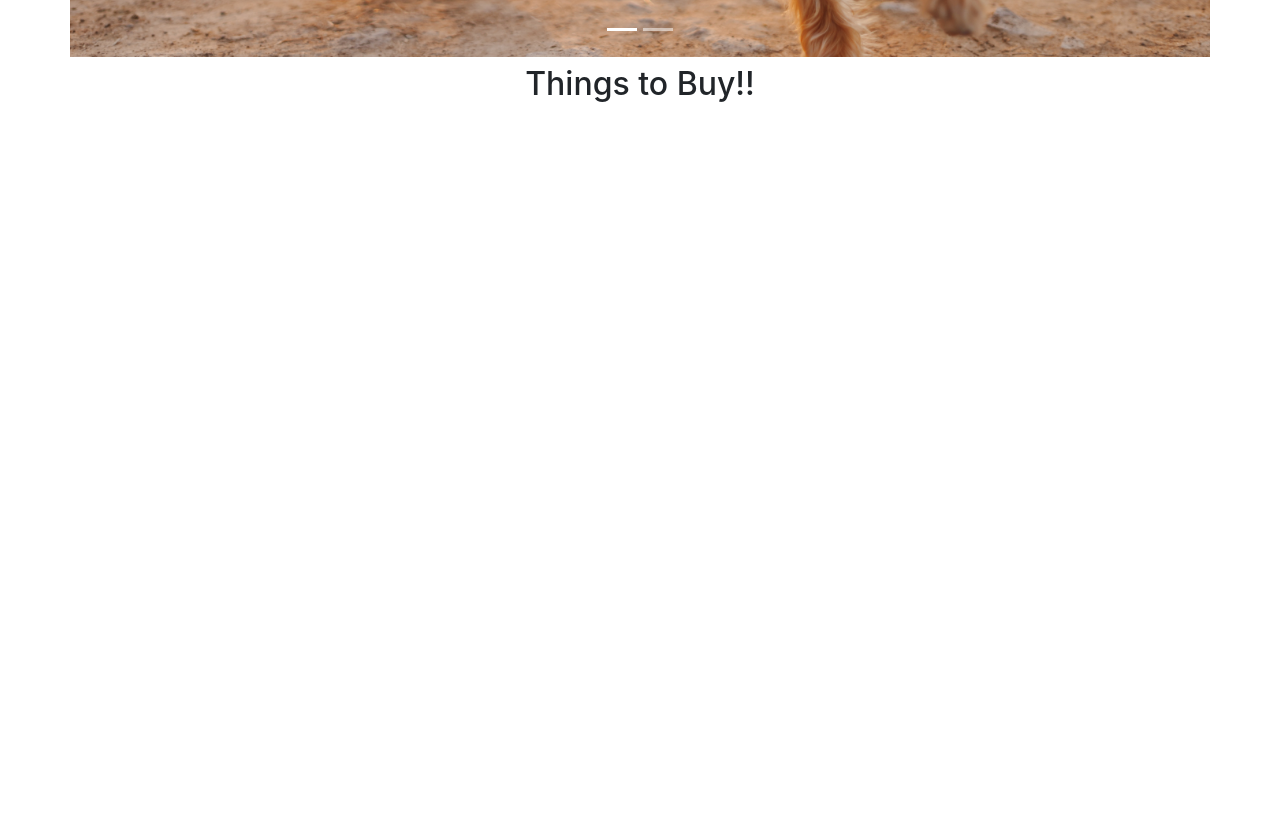
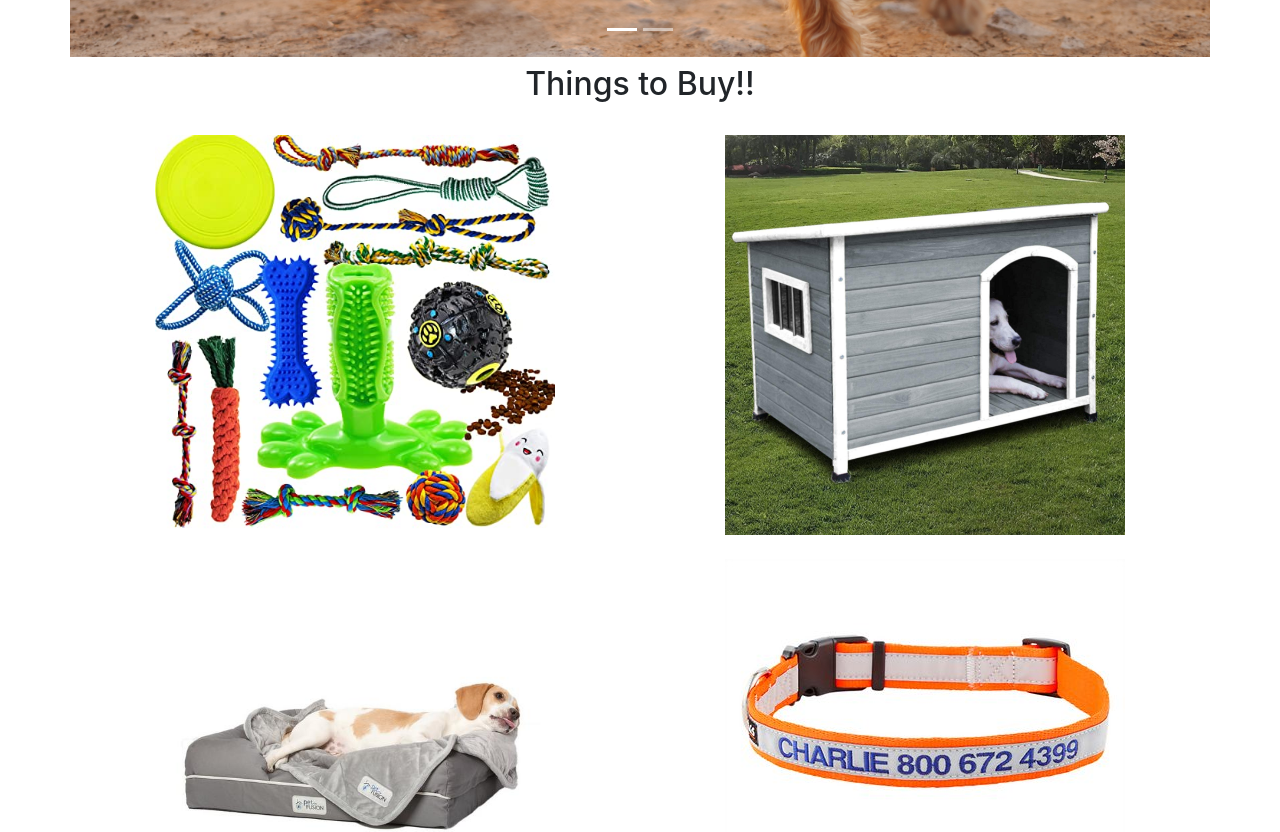
Before and after one commit to jvpink200/react-dog-adoption, a React (Create React App) app: page / in a window 1280 px wide. Shown: the part 760-1592 px from the top of the page. Before the commit the page ends 871 px from the top, so only its background shows below. Built offline with nearby package versions, Linux system fonts and the light colour scheme; the HTML template or start-up script is replaced by a standard one.

Commit message:
added styling and Things to Buy Component

```diff
--- a/src/App.css
+++ b/src/App.css
@@ -36,3 +36,7 @@
     transform: rotate(360deg);
   }
 }
+
+.nav-link-item{
+  text-decoration: none !important;
+}
--- a/src/App.js
+++ b/src/App.js
@@ -1,5 +1,5 @@
 import React, { Component } from 'react';
-import { Navbar, NavbarBrand } from 'reactstrap';
+import { Navbar, NavbarBrand, NavItem, NavLink} from 'reactstrap';
 import Dogcarousel from './components/CarouselComponent';
 import BuyItems from './components/ThingsToBuyComponent.js';
 import './App.css';
@@ -11,6 +11,7 @@ class App extends Component {
         <Navbar dark color="info">
           <div className="container">
             <NavbarBrand href="/">Aero Swift Adoption</NavbarBrand>
+            <NavLink href="#home" color="faded" light>Home</NavLink>
           </div>
         </Navbar>
         <Dogcarousel />
--- a/src/components/ThingsToBuyComponent.js
+++ b/src/components/ThingsToBuyComponent.js
@@ -1,10 +1,48 @@
 import React, { Component } from 'react';
+import './styling.css';
+class BuyItems extends Component {
+    constructor(props) {
+        super(props);
+        this.state = {
+            dogs: [
+                {
+                    id:0,
+                    image: 'assets/images/dog_toys.jpg',
+                    altText: 'dog toys'
+                },
+                {
+                    id:1,
+                    image: 'assets/images/dog_house.jpg',
+                    altText: 'dog collar'
+                },
+                {
+                    id:2,
+                    image: 'assets/images/dog_bed.jpg',
+                    altText: 'dog bowls'
+                },
+                {
+                    id:3,
+                    image:'assets/images/dog_collar.jpg',
+                    altText: 'dog house'
+                }
+            ]
+        };
+    }
+    render(){
+        const BuyItemsImages = this.state.dogs.map(dog => {
+            return (
+                <div key={dog.id} className="col pt-4">
+                    <img src={dog.image} class="dog-items" alt={dog.altText} />
+                </div>
+            );
+        });
 
-class BuyItems extends Component {
-    render(){
         return (
-            <div className="pt-2">
+            <div className="pt-2 container">
                 <h2>Things to Buy!!</h2>
+                <div className="row">
+                    {BuyItemsImages}
+                </div>
             </div>
         );
     }
--- a/src/components/styling.css
+++ b/src/components/styling.css
@@ -0,0 +1,4 @@
+.dog-items{
+    max-width:400px;
+    max-height:400px;
+}
```
Also changed, not shown: public/assets/images/bed.jpeg (added).
